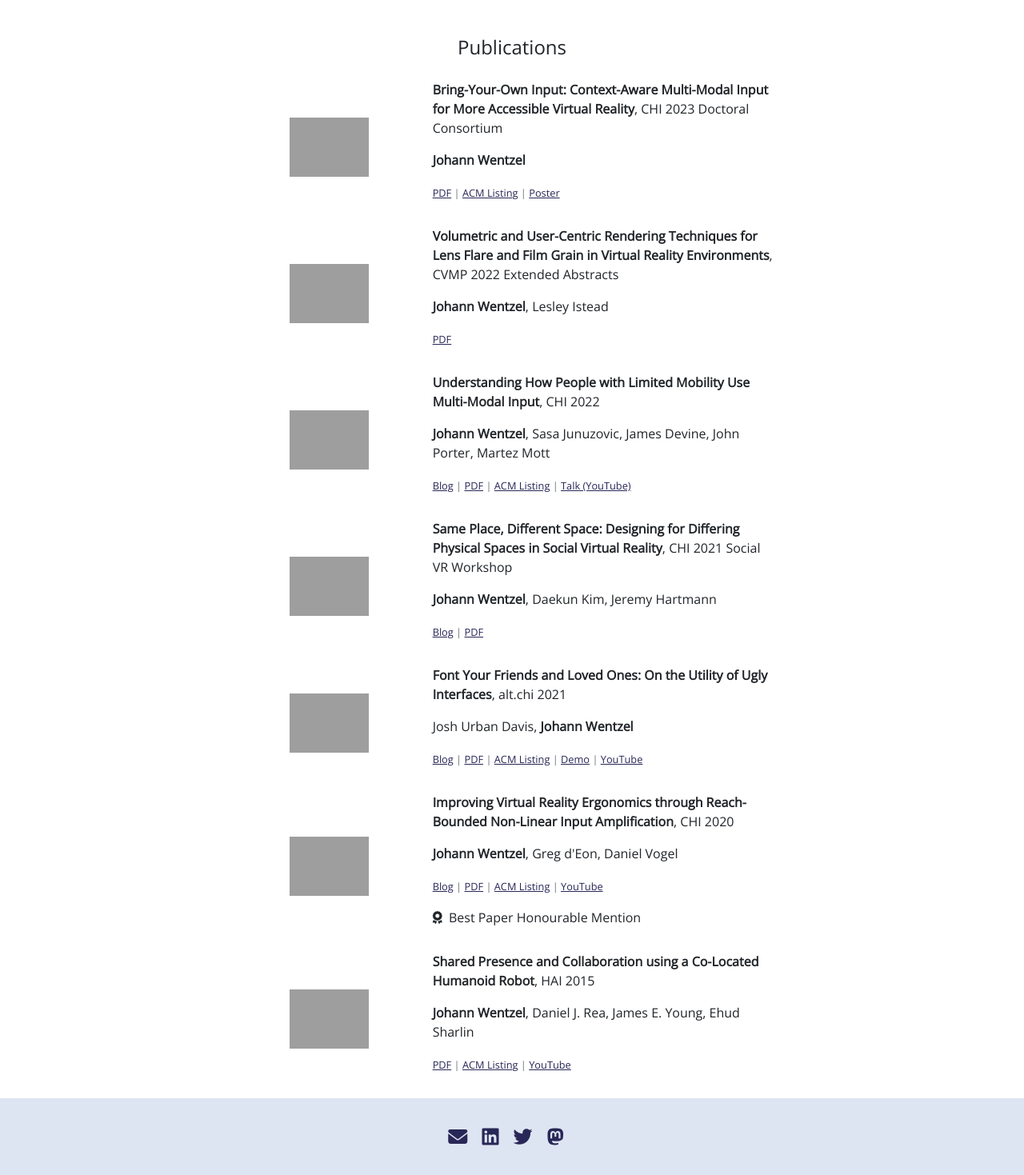
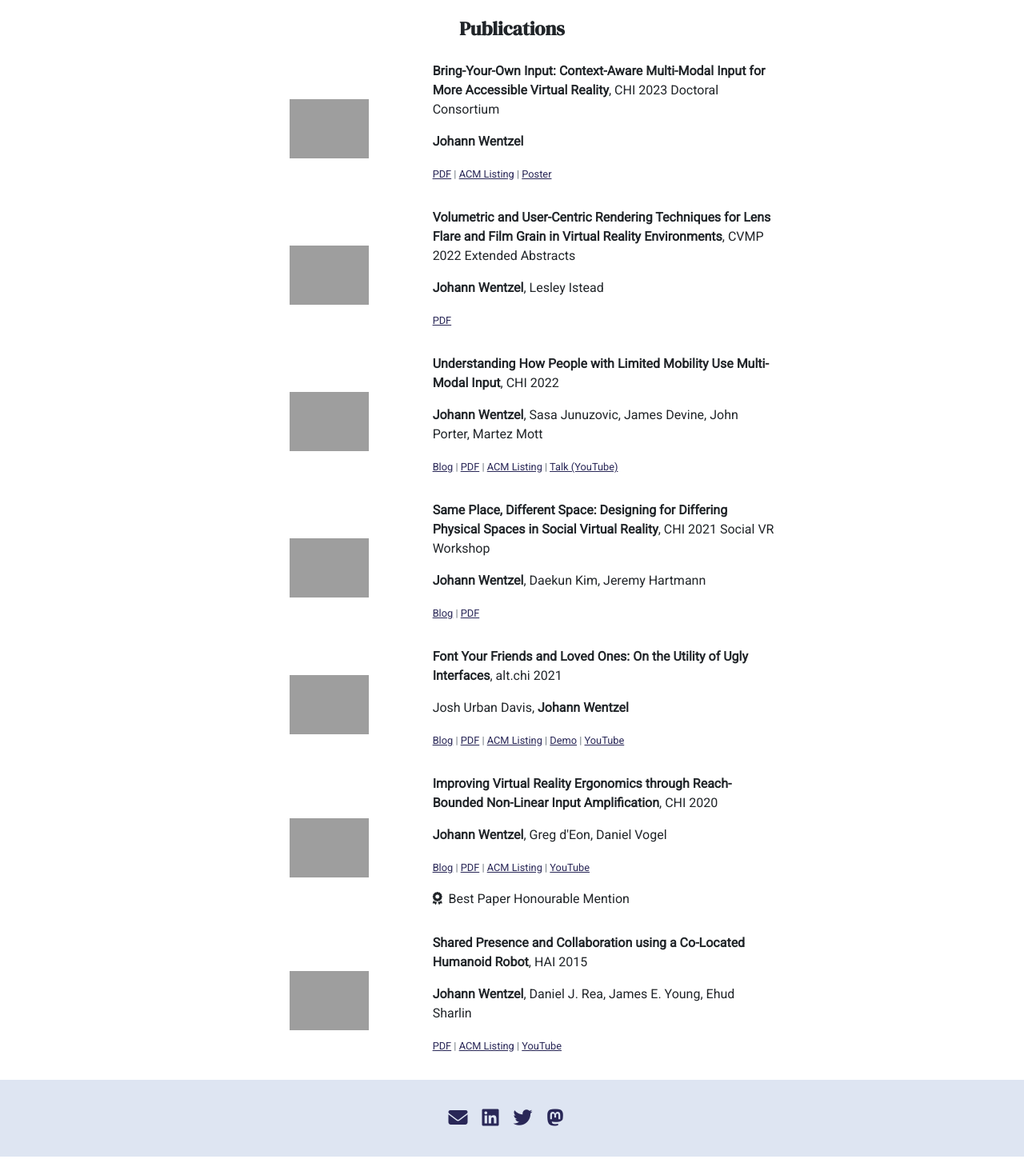
Before and after one commit to JohannWentzel/website, a PHP site: page /index.html in a window 1280 px wide. Shown: the part 831-2300 px from the top of the page at 80% size. After the commit the page ends 2277 px from the top, so only its background shows below. Run offline with PHP 8.4, Linux system fonts and the light colour scheme; some libraries are stand-ins or nearby versions; grey boxes are pictures that could not be loaded.

Commit message:
Teaked font sizes and spacing

```diff
--- a/index.html
+++ b/index.html
@@ -30,7 +30,7 @@
     <link rel="shortcut icon" href="img/favicon.png" />
     <link rel="apple-touch-icon" href="img/touch-icon.png" />
     <title>Johann Wentzel</title>
-    <link href="https://fonts.googleapis.com/css?family=Roboto|Raleway|Open Sans" rel="stylesheet">
+    <link href="https://fonts.googleapis.com/css?family=DM Serif Display|Roboto|Heebo|Open Sans" rel="stylesheet">
     <link rel="stylesheet" href="https://stackpath.bootstrapcdn.com/bootstrap/4.1.2/css/bootstrap.min.css" integrity="sha384-Smlep5jCw/wG7hdkwQ/Z5nLIefveQRIY9nfy6xoR1uRYBtpZgI6339F5dgvm/e9B" crossorigin="anonymous">
     <link rel="stylesheet" href="main.css">
     <link rel=”canonical” href=”https://www.johannwentzel.ca” />
@@ -44,7 +44,7 @@
 
     <div id="particles"></div>
     <div id="main-banner" class="col-12">
-        <div id="hero-content" class="mx-auto section hero row col-12col-md-10 offset-md-1 col-xl-8 offset-xl-2">
+        <div id="hero-content" class="mx-auto section hero row col-12 col-md-10 offset-md-1 col-xl-8 offset-xl-2 col-xxl-6 offset-xxl-3">
 
             <img class=" headshot-narrow rounded-circle d-block d-md-none mx-auto" src="img/johann-vr-colorized-square.png" alt="Headshot of Johann Wentzel, wearing a VR headset.">
             <div class="name-info col-md-6 col-12">
@@ -68,7 +68,7 @@
                         Other research interests include social media ethics, generative AI, and novel 3D interaction techniques.
                     </p>
 
-                    <p>During my grad studies I have interned with <span class="font-weight-bold">Meta Reality Labs</span> (CTRL-Labs), <span class="font-weight-bold">Microsoft Research</span> (Ability Team), and <span class="font-weight-bold">Autodesk Research</span>.</p>
+                    <p>During my graduate studies I have interned with <span class="font-weight-bold">Meta Reality Labs</span> (CTRL-Labs), <span class="font-weight-bold">Microsoft Research</span> (Ability Team), and <span class="font-weight-bold">Autodesk Research</span>.</p>
 
                 </div>
 
@@ -88,7 +88,7 @@
 
             <div class="timeline col-12 d-none d-lg-block">
                 <h2 class="col-xl-12 text-center">Timeline</h2>
-                <object id="svgTimeline" class="col-12 col-xl-10" data="img/timeline.svg" type="image/svg+xml">
+                <object id="svgTimeline" class="col-12 col-xxl-8" data="img/timeline.svg" type="image/svg+xml">
                     <img src="img/timeline.png" alt="Timeline of studies and career. Information also available in CV."></img>
                 </object>
 
--- a/main.css
+++ b/main.css
@@ -6,11 +6,13 @@
     --white: #FFFFFF;
     --black: #000000;
     --primary-purple: #292757;
+    --font-display: 'DM Serif Display';
+    --font-body: 'Roboto';
     /* --hero-height: 900px; */
   }
 
 body {
-    font-family: 'Open Sans', sans-serif;
+    font-family: var(--font-body), sans-serif;
 }
 .section {
     padding-top: 50px;
@@ -32,6 +34,10 @@
     /* background-color: var(--primary-lavender); */
 }
 
+#hero-content {
+    max-width: 1300px;
+}
+
 #research {
     background-color: var(--white);
 }
@@ -39,14 +45,14 @@
 h1{
     background-color: var(--primary-lavender);
     font-size: 3em;
-    font-family: 'Open Sans', sans-serif;
+    font-family: var(--font-display);
     font-weight: bold;
 }
 
 h2{
     font-size: 1.5em;
-    font-family: 'Open Sans', sans-serif;
-    /* font-weight: bold; */
+    font-family: var(--font-display);
+    font-weight: bold;
     padding-bottom: 18px;
 }
 
@@ -60,7 +66,7 @@
 
 a{
     color:var(--primary-purple);
-    font-family: 'Open Sans', sans-serif;
+    font-family: var(--font-body), sans-serif;
     /* font-weight: bold; */
     text-decoration: underline;
 }
@@ -277,6 +283,7 @@
 .timeline object{
     margin-top:40px;
     margin-bottom: 40px;
+    max-width: 1200px;
 }
 
 .footer{
--- a/scripts/main.js
+++ b/scripts/main.js
@@ -15,6 +15,10 @@
   });
 
 window.onresize = function(event) {
+    $("#particles").height($("#main-banner").height());
+};
+
+screen.orientation.onchange = function(event) {
     $("#particles").height($("#main-banner").height());
 };
 
```
